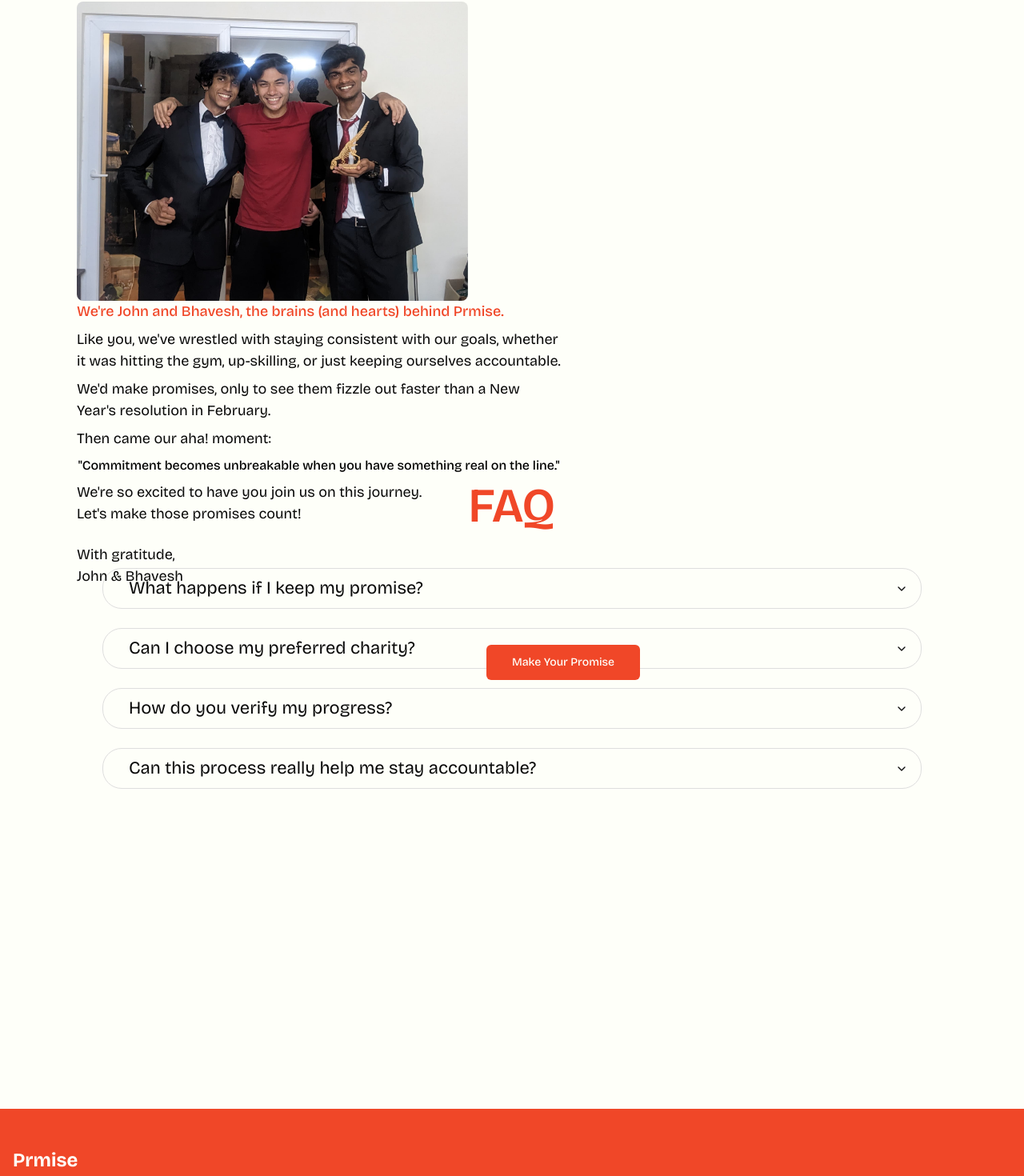
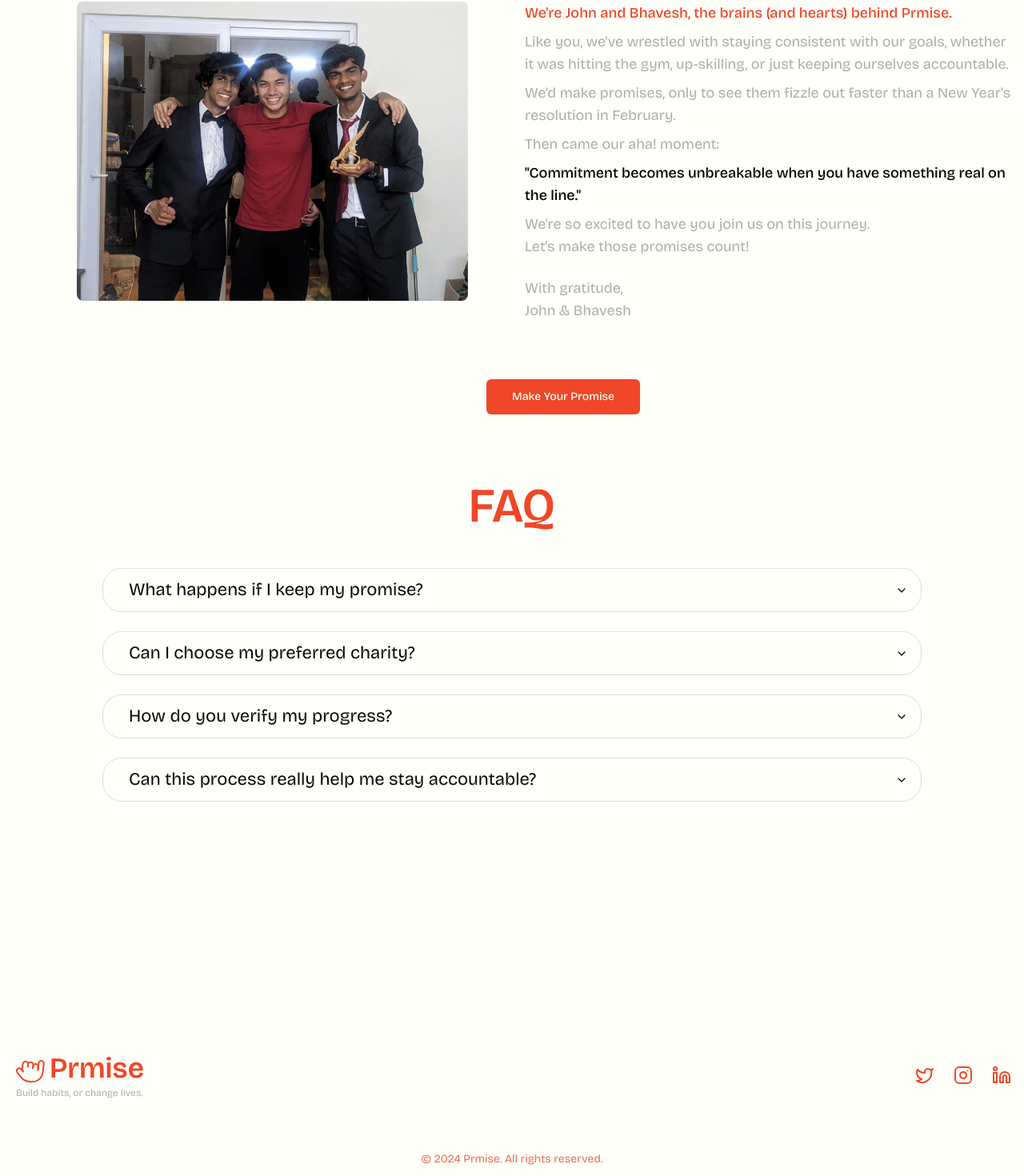
Before and after one commit to johnabhishektg/prmise, a Next.js app: page / in a window 1280 px wide. Shown: the part 2675-4145 px from the top of the page at 80% size. Built offline with nearby package versions, Linux system fonts and the light colour scheme.

Commit message:
footer and mission

```diff
--- a/components/faq.tsx
+++ b/components/faq.tsx
@@ -7,7 +7,7 @@ import {
 
 export function FAQ() {
   return (
-    <section className="py-4 h-screen bg-[#FEFFF9]" id="faq">
+    <section className="py-4 h-auto md:h-[85vh] bg-[#FEFFF9]" id="faq">
       <div className="container mx-auto px-4">
         <h2 className="text-3xl md:text-6xl font-semibold mb-12 text-center text-[#F04728]">
           FAQ
@@ -15,7 +15,7 @@ export function FAQ() {
         <Accordion
           type="single"
           collapsible
-          className="w-full max-w-5xl mx-auto text-[22px]"
+          className="w-full max-w-5xl mx-auto md:text-[22px]"
         >
           <AccordionItem value="item-1">
             <AccordionTrigger>
--- a/components/footer.tsx
+++ b/components/footer.tsx
@@ -1,34 +1,52 @@
-import { Icons } from "./icons"
+import { Icons } from "./icons";
 
 export function Footer() {
   return (
-    <footer className="bg-primary text-off-white py-12">
+    <footer className="bg-off-white text-primary py-12">
       <div className="container mx-auto px-4">
         <div className="flex flex-col md:flex-row justify-between items-center">
           <div className="mb-6 md:mb-0">
-            <h2 className="text-2xl font-bold mb-2">Prmise</h2>
-            <p className="text-sm opacity-80">
-              "Self-confidence comes from making<br />
-              and keeping promises to yourself"<br />
-              - Chris Williamson
+            <div className="flex items-center gap-0.5">
+              <Icons.navLogo className="w-7 h-7 md:w-11 md:h-11" />
+              <div className="text-4xl font-primary text-primary font-semibold">
+                Prmise
+              </div>
+            </div>
+            <p className="text-[#ADADAD] text-xs ml-1">
+              Build habits, or change lives.
             </p>
           </div>
           <div className="flex space-x-6">
-            <a href="#" aria-label="Twitter" className="hover:opacity-80 transition-opacity">
+            <a
+              target="_blank"
+              href="https://x.com/johhnabhishek"
+              aria-label="Twitter"
+              className="hover:opacity-80 transition-opacity"
+            >
               <Icons.twitter className="h-6 w-6" />
             </a>
-            <a href="#" aria-label="Instagram" className="hover:opacity-80 transition-opacity">
+            <a
+              target="_blank"
+              href="https://www.instagram.com/johhntg"
+              aria-label="Instagram"
+              className="hover:opacity-80 transition-opacity"
+            >
               <Icons.instagram className="h-6 w-6" />
             </a>
-            <a href="#" aria-label="LinkedIn" className="hover:opacity-80 transition-opacity">
+            <a
+              target="_blank"
+              href="https://www.linkedin.com/in/johnabhishek/"
+              aria-label="LinkedIn"
+              className="hover:opacity-80 transition-opacity"
+            >
               <Icons.linkedin className="h-6 w-6" />
             </a>
           </div>
         </div>
         <div className="mt-8 pt-8 border-t border-off-white/20 text-center text-sm opacity-80">
-          <p>&copy; 2023 Prmise. All rights reserved.</p>
+          <p>&copy; 2024 Prmise. All rights reserved.</p>
         </div>
       </div>
     </footer>
-  )
+  );
 }
--- a/components/mission.tsx
+++ b/components/mission.tsx
@@ -4,7 +4,7 @@ import foundersImg from "../public/images/founders.png";
 
 export function Mission() {
   return (
-    <section className="py-20 md:h-screen h-auto bg-off-white">
+    <section className="pt-20 pb-10 md:h-screen h-auto bg-off-white">
       <div className="container mx-0 md:mx-16">
         <header className="flex items-center justify-center mb-12">
           <div className="">
@@ -17,13 +17,13 @@ export function Mission() {
           </div>
         </header>
 
-        <div className="flex md:flex-col max-w-fit justify-center align-top md:justify-between">
+        <div className="md:flex md:justify-between align-items">
           <Image
             src={foundersImg}
             alt={""}
             className="w-[489px] h-[374px] object-cover rounded-lg"
           />
-          <div className="md:w-1/2 md:mt-0 mt-4 mb-12 text-[18px]">
+          <div className="md:w-1/2 w-auto md:mt-0 md:mr-12 mt-4 mb-12 text-lg text-[#ADADAD]">
             <p className="mb-2">
               <span className="text-primary font-medium">
                 We're John and Bhavesh, the brains (and hearts) behind Prmise.
@@ -39,7 +39,7 @@ export function Mission() {
               Year's resolution in February.
             </p>
             <p className="mb-2">Then came our aha! moment:</p>
-            <blockquote className="text-black text-2xl md:text-base text-center md:font-medium my-4 md:my-2">
+            <blockquote className="text-black text-center md:text-left font-medium my-4 md:my-2">
               "Commitment becomes unbreakable when you have something real on
               the line."
             </blockquote>
--- a/components/ui/accordion.tsx
+++ b/components/ui/accordion.tsx
@@ -31,7 +31,7 @@ const AccordionTrigger = React.forwardRef<
     <AccordionPrimitive.Trigger
       ref={ref}
       className={cn(
-        "flex flex-1 items-center ml-4 justify-between py-2 font-normal transition-all [&[data-state=open]>svg]:rotate-180",
+        "flex flex-1 items-center ml-4 justify-between py-2.5 font-normal transition-all [&[data-state=open]>svg]:rotate-180",
         className
       )}
       {...props}
@@ -49,7 +49,7 @@ const AccordionContent = React.forwardRef<
 >(({ className, children, ...props }, ref) => (
   <AccordionPrimitive.Content
     ref={ref}
-    className="overflow-hidden font-secondary tracking-tighter ml-4 text-base transition-all data-[state=closed]:animate-accordion-up data-[state=open]:animate-accordion-down"
+    className="overflow-hidden text-[#a1a1a1] tracking-tighter ml-4 text-base transition-all data-[state=closed]:animate-accordion-up data-[state=open]:animate-accordion-down"
     {...props}
   >
     <div className={cn("pb-4 pt-0", className)}>{children}</div>
```
